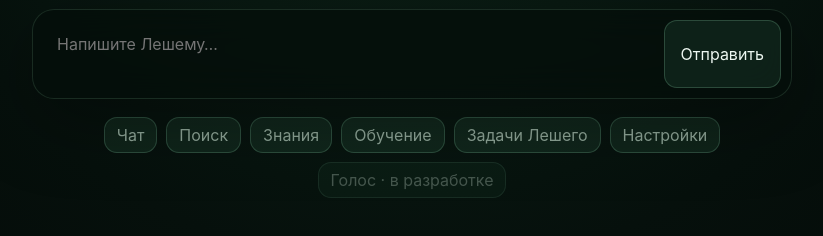
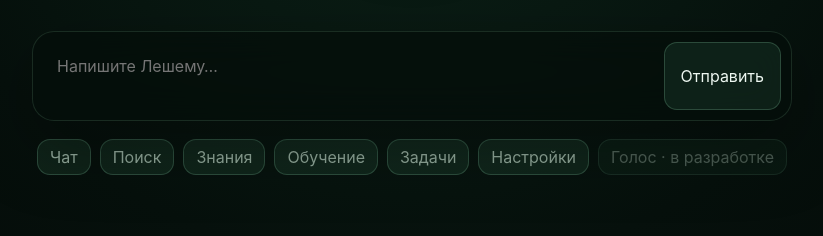
Before and after one commit to jaster351/leshy-AI, a plain HTML site: page web/index.html in a window 1280 px wide. Shown: the part 412-648 px from the top of the page, without its empty margins (228-1051 px from the left). Drawn offline with Linux system fonts and the light colour scheme; no server answers.

Commit message:
Web: вернуть краткое название существующего раздела «Задачи»

```diff
--- a/web/index.html
+++ b/web/index.html
@@ -33,7 +33,7 @@
     <div class="tagline">Я здесь. Слушаю. Думаю. Помогаю.</div>
     <div class="composer"><textarea id="heroInput" placeholder="Напишите Лешему…"></textarea><button id="heroSend">Отправить</button></div>
     <div class="quick">
-      <button data-start="chat">Чат</button><button data-start="search">Поиск</button><button data-start="knowledge">Знания</button><button data-start="learning">Обучение</button><button data-start="tasks">Задачи Лешего</button><button data-start="settings">Настройки</button><button disabled>Голос · в разработке</button>
+      <button data-start="chat">Чат</button><button data-start="search">Поиск</button><button data-start="knowledge">Знания</button><button data-start="learning">Обучение</button><button data-start="tasks">Задачи</button><button data-start="settings">Настройки</button><button disabled>Голос · в разработке</button>
     </div>
   </div>
 </section>
@@ -45,7 +45,7 @@
       <button class="nav-item" data-section="chat">Чат</button>
       <button class="nav-item" data-section="knowledge">Знания</button>
       <button class="nav-item" data-section="learning">Обучение</button>
-      <button class="nav-item" data-section="tasks">Задачи Лешего</button>
+      <button class="nav-item" data-section="tasks">Задачи</button>
       <button class="nav-item" data-section="tools">Инструменты</button>
       <button class="nav-item" data-section="system">Система</button>
       <button class="nav-item" data-section="settings">Настройки</button>
@@ -89,7 +89,7 @@
     </section>
 
     <section class="pane" id="pane-tasks">
-      <h2 class="section-title">Задачи Лешего</h2><div class="section-subtitle">Локальные задачи Лешего и пользователя.</div>
+      <h2 class="section-title">Задачи</h2><div class="section-subtitle">Локальные задачи Лешего и пользователя.</div>
       <div class="card hidden" id="mentorQualityCard" style="margin:12px 0">
         <h3>LiveMentor · Качество ответов наставнику</h3>
         <div class="grid" style="margin:12px 0">
@@ -141,7 +141,7 @@ const contextKey='leshy.ui.context';
 let sessionId=localStorage.getItem(sessionKey)||'';
 let uiMode=localStorage.getItem(uiModeKey)||(sessionId?'full':'minimal');
 let currentSection=localStorage.getItem(uiSectionKey)||'overview';
-const titles={overview:['Обзор','состояние Лешего'],chat:['Чат','диалог и история'],knowledge:['Знания','база знаний и память'],learning:['Обучение','управляемое самообучение'],tasks:['Задачи Лешего','локальный план работы'],superagent:['SuperAgent','автономные задачи и взаимодействие'],tools:['Инструменты','подключённые возможности'],system:['Система','runtime и ускорители'],settings:['Настройки','модель, Telegram и данные'],logs:['Логи','диагностика']};
+const titles={overview:['Обзор','состояние Лешего'],chat:['Чат','диалог и история'],knowledge:['Знания','база знаний и память'],learning:['Обучение','управляемое самообучение'],tasks:['Задачи','локальный план работы'],superagent:['SuperAgent','автономные задачи и взаимодействие'],tools:['Инструменты','подключённые возможности'],system:['Система','runtime и ускорители'],settings:['Настройки','модель, Telegram и данные'],logs:['Логи','диагностика']};
 async function api(path,options={}){const res=await fetch(path,{headers:{'Content-Type':'application/json',...(options.headers||{})},...options});const data=await res.json().catch(()=>({error:'Некорректный ответ сервера'}));if(!res.ok)throw new Error(data.error||('HTTP '+res.status));return data}
 function engage(save=true){document.body.classList.add('full');uiMode='full';if(save)localStorage.setItem(uiModeKey,'full')}
 function setMinimal(){document.body.classList.remove('full');uiMode='minimal';localStorage.setItem(uiModeKey,'minimal');$('contextPanel').classList.remove('open')}
```
